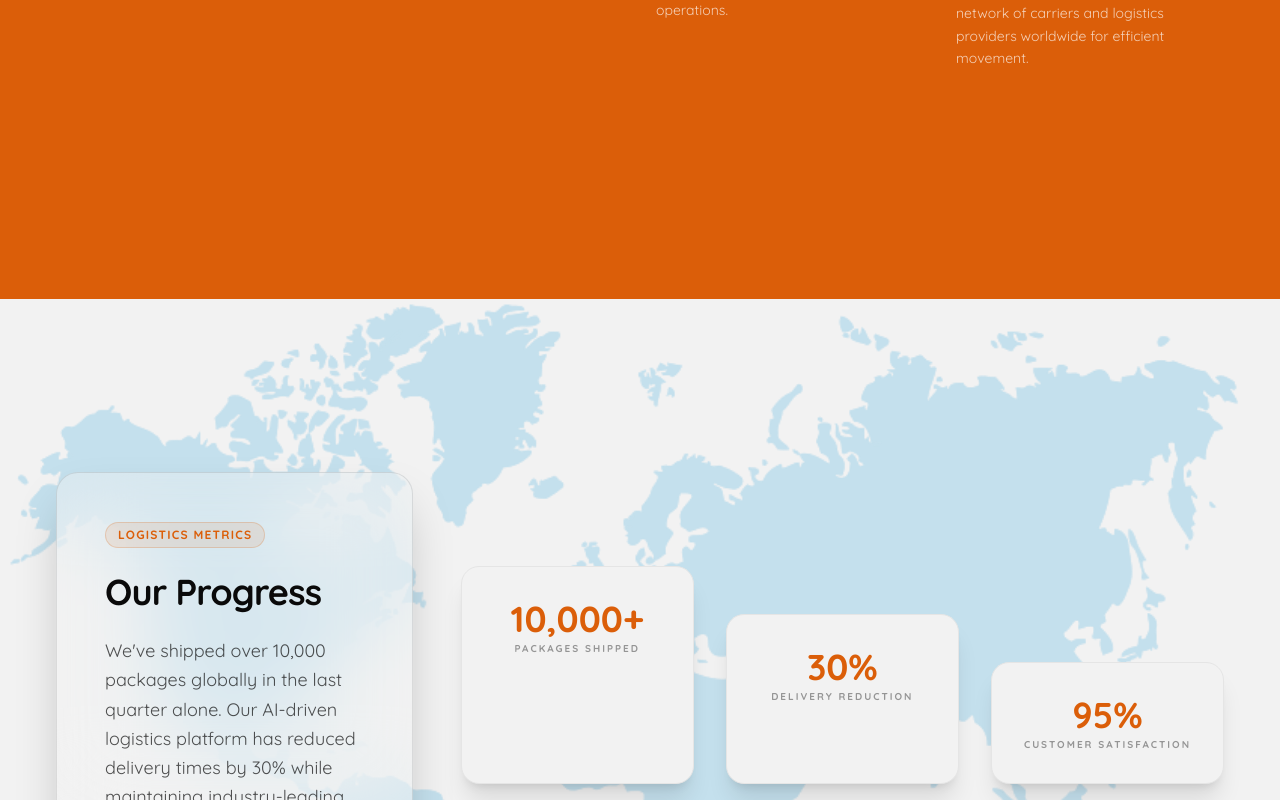
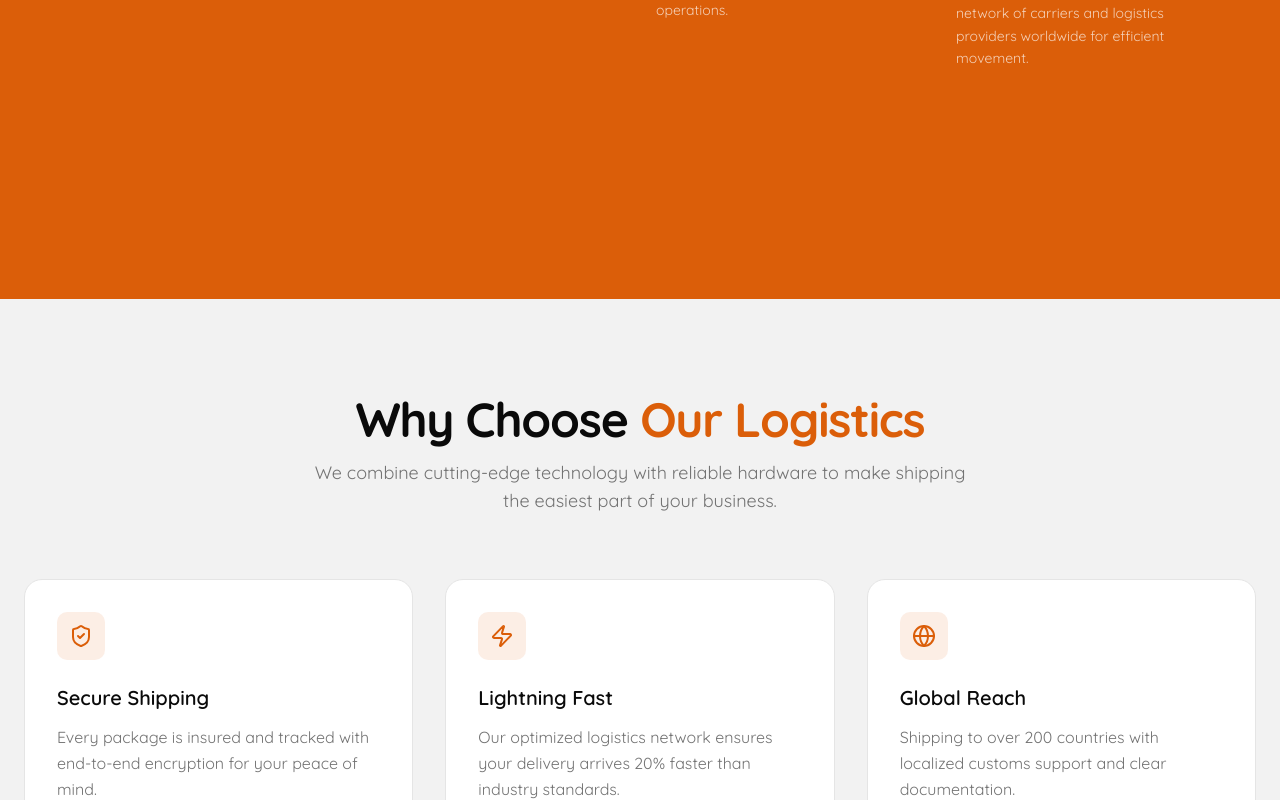
Before and after one commit to Elite-Dev-Repo/VeloCargo, a React (Vite) app: page / in a window 1280 px wide. Shown: the part 2000-2800 px from the top of the page. Built offline with nearby package versions, Linux system fonts and the light colour scheme.

Commit message:
added why choose section

```diff
--- a/src/App.jsx
+++ b/src/App.jsx
@@ -20,6 +20,7 @@ import HowWeWork from "./components/HowWeWork";
 import Progress from "./components/Progress";
 import Download from "./components/Download";
 import Team from "./components/Team";
+import Choose from "./components/Choose";
 import { motion } from "framer-motion";
 import velo from "@/assets/velo.jpg";
 import { KeyRound, Lock } from "lucide-react";
@@ -93,7 +94,7 @@ function App() {
               initial={{ opacity: 0, x: -20 }}
               whileInView={{ opacity: 1, x: 0 }}
               transition={{ duration: 0.5, delay: 0.6 }}
-              className="w-100 max-sm:hidden bg-white h-70 backdrop-blur-[5px] rounded-lg"
+              className="w-100 max-sm:hidden bg-white h-70 backdrop-blur-[15px] rounded-lg"
             >
               <div className="">
                 {" "}
@@ -138,6 +139,7 @@ function App() {
 
       <TransportRoutes />
       <HowWeWork />
+      <Choose />
       <Progress />
       <Team />
       <Download />
--- /dev/null
+++ b/src/components/Choose.jsx
@@ -0,0 +1,107 @@
+import React from "react";
+import { motion } from "framer-motion";
+import {
+  ShieldCheck,
+  Zap,
+  Globe,
+  Clock,
+  Headset,
+  BarChart3,
+} from "lucide-react";
+
+const features = [
+  {
+    title: "Secure Shipping",
+    description:
+      "Every package is insured and tracked with end-to-end encryption for your peace of mind.",
+    icon: <ShieldCheck className="w-6 h-6 text-primary" />,
+  },
+  {
+    title: "Lightning Fast",
+    description:
+      "Our optimized logistics network ensures your delivery arrives 20% faster than industry standards.",
+    icon: <Zap className="w-6 h-6 text-primary" />,
+  },
+  {
+    title: "Global Reach",
+    description:
+      "Shipping to over 200 countries with localized customs support and clear documentation.",
+    icon: <Globe className="w-6 h-6 text-primary" />,
+  },
+  {
+    title: "Real-time Updates",
+    description:
+      "Never wonder where your items are with minute-by-minute GPS tracking and notifications.",
+    icon: <Clock className="w-6 h-6 text-primary" />,
+  },
+  {
+    title: "24/7 Support",
+    description:
+      "Our dedicated support team is available around the clock to solve any logistical hurdles.",
+    icon: <Headset className="w-6 h-6 text-primary" />,
+  },
+  {
+    title: "Analytics Dashboard",
+    description:
+      "For business users, get deep insights into your shipping costs and delivery efficiency.",
+    icon: <BarChart3 className="w-6 h-6 text-primary" />,
+  },
+];
+
+const Choose = () => {
+  return (
+    <section className="py-24 px-6 bg-background">
+      <div className="max-w-7xl mx-auto">
+        {/* Header Section */}
+        <div className="text-center mb-16">
+          <motion.h2
+            initial={{ opacity: 0, y: 20 }}
+            whileInView={{ opacity: 1, y: 0 }}
+            viewport={{ once: true }}
+            className="text-3xl md:text-5xl font-bold tracking-tight text-foreground mb-4"
+          >
+            Why Choose{" "}
+            <span className="text-primary text-blue-600">Our Logistics</span>
+          </motion.h2>
+          <motion.p
+            initial={{ opacity: 0, y: 20 }}
+            whileInView={{ opacity: 1, y: 0 }}
+            viewport={{ once: true }}
+            transition={{ delay: 0.1 }}
+            className="text-muted-foreground text-lg max-w-2xl mx-auto"
+          >
+            We combine cutting-edge technology with reliable hardware to make
+            shipping the easiest part of your business.
+          </motion.p>
+        </div>
+
+        {/* Features Grid */}
+        <div className="grid grid-cols-1 md:grid-cols-2 lg:grid-cols-3 gap-8">
+          {features.map((feature, index) => (
+            <motion.div
+              key={index}
+              initial={{ opacity: 0, y: 20 }}
+              whileInView={{ opacity: 1, y: 0 }}
+              viewport={{ once: true }}
+              transition={{ delay: index * 0.1 }}
+              whileHover={{ y: -5 }}
+              className="p-8 rounded-2xl border border-border bg-card hover:shadow-xl hover:shadow-primary/5 transition-all duration-300"
+            >
+              <div className="w-12 h-12 rounded-lg bg-primary/10 flex items-center justify-center mb-6">
+                {feature.icon}
+              </div>
+              <h3 className="text-xl font-semibold mb-3 text-foreground">
+                {feature.title}
+              </h3>
+              <p className="text-muted-foreground leading-relaxed">
+                {feature.description}
+              </p>
+            </motion.div>
+          ))}
+        </div>
+      </div>
+    </section>
+  );
+};
+
+export default Choose;
```
